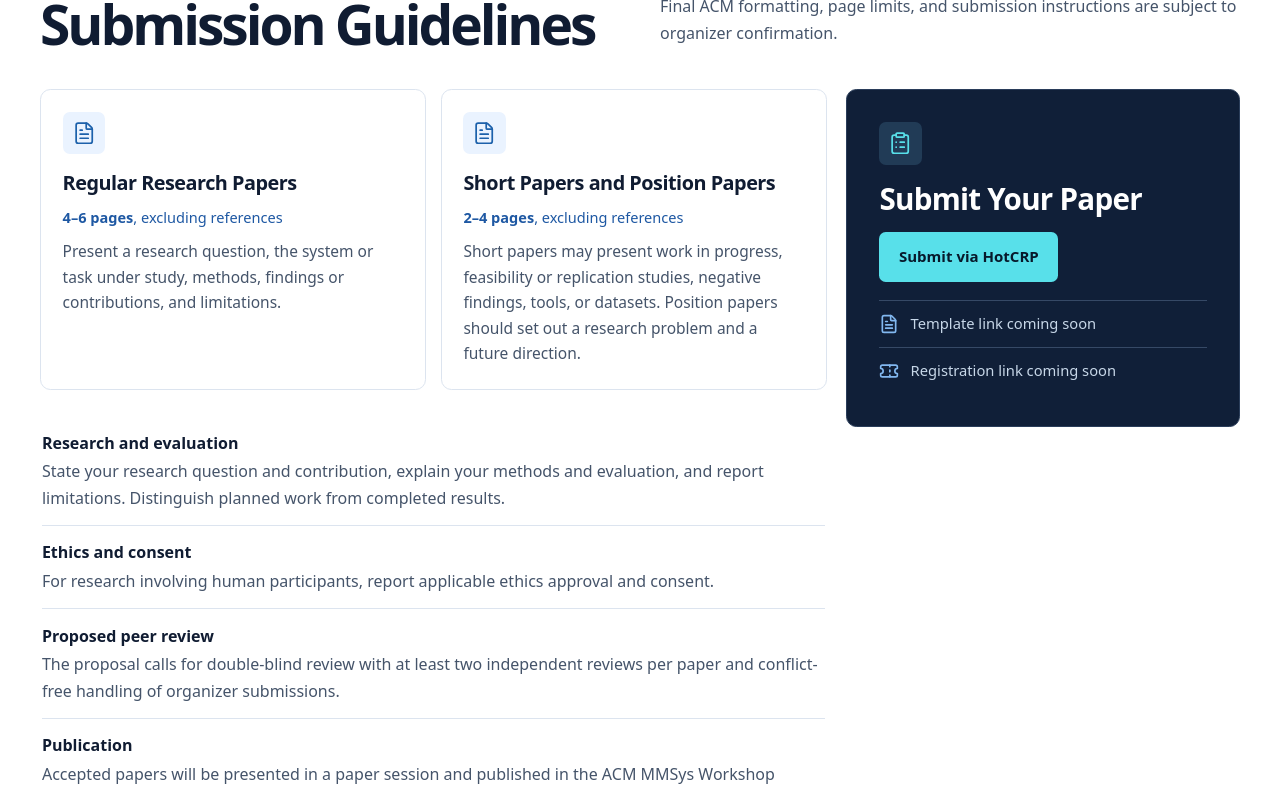
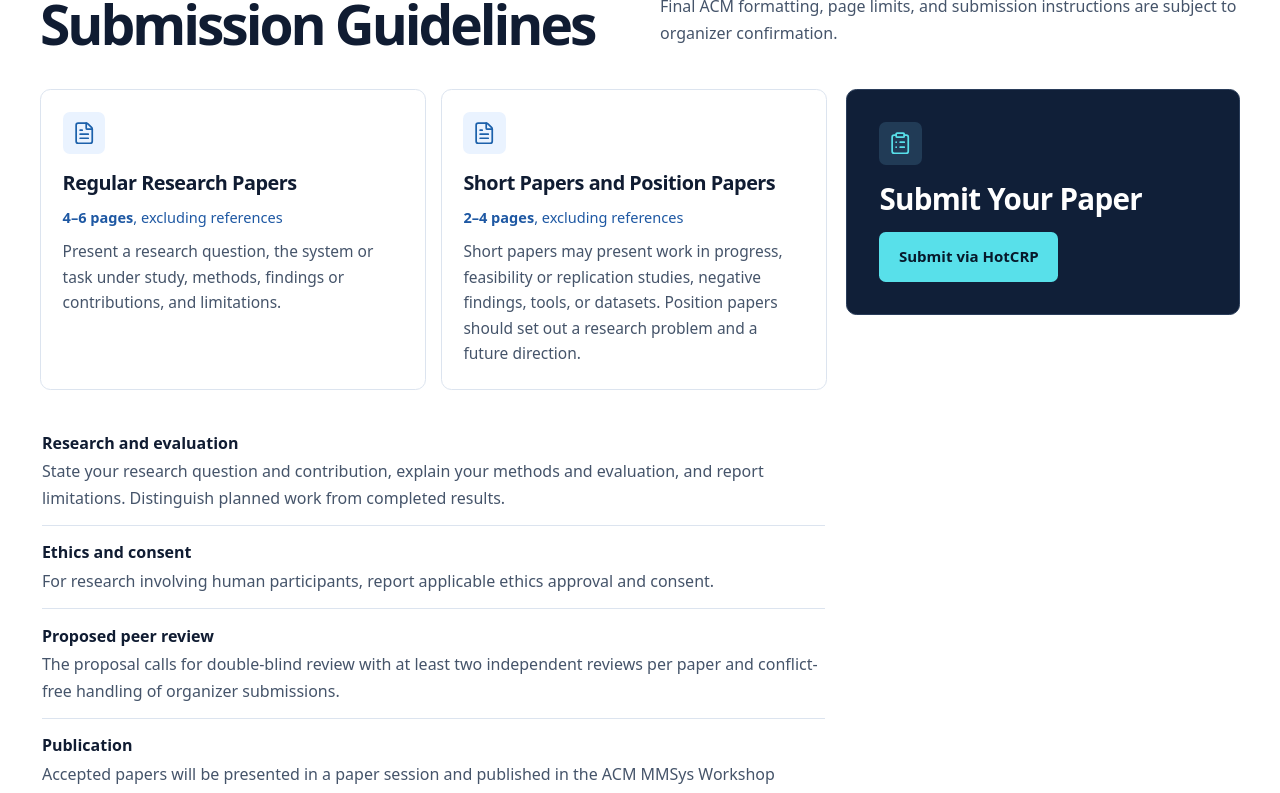
Before and after one commit to evidencexr/evidencexr.github.io, a React (Vite) app: page / in a window 1280 px wide. Shown: the part 3249-4042 px from the top of the page. Built offline with nearby package versions, Linux system fonts and the light colour scheme.

Commit message:
Hide unconfigured template and registration links

```diff
--- a/src/sections/Submission.jsx
+++ b/src/sections/Submission.jsx
@@ -2,11 +2,13 @@ import { ClipboardList, FileText, Ticket } from 'lucide-react';
 import SectionHeading from '../components/SectionHeading.jsx';
 import { links, submission } from '../data/workshop.js';
 
-function Resource({ icon: Icon, label, url, pending }) {
+function Resource({ icon: Icon, label, url }) {
+  if (!url) return null;
+
   return (
     <li>
       <Icon size={20} aria-hidden="true" />
-      {url ? <a href={url}>{label}</a> : <span>{pending}</span>}
+      <a href={url}>{label}</a>
     </li>
   );
 }
@@ -44,10 +46,12 @@ export default function Submission() {
             {links.submission
               ? <a className="button button-accent" href={links.submission}>Submit via HotCRP</a>
               : <p className="pending">Submission link coming soon</p>}
-            <ul className="resource-list">
-              <Resource icon={FileText} label="ACM paper template" url={links.template} pending="Template link coming soon" />
-              <Resource icon={Ticket} label="Workshop registration" url={links.registration} pending="Registration link coming soon" />
-            </ul>
+            {(links.template || links.registration) && (
+              <ul className="resource-list">
+                <Resource icon={FileText} label="ACM paper template" url={links.template} />
+                <Resource icon={Ticket} label="Workshop registration" url={links.registration} />
+              </ul>
+            )}
           </aside>
         </div>
       </div>
```
Also changed, not shown: 1 other file (tests, documents, lock files or other folders).
